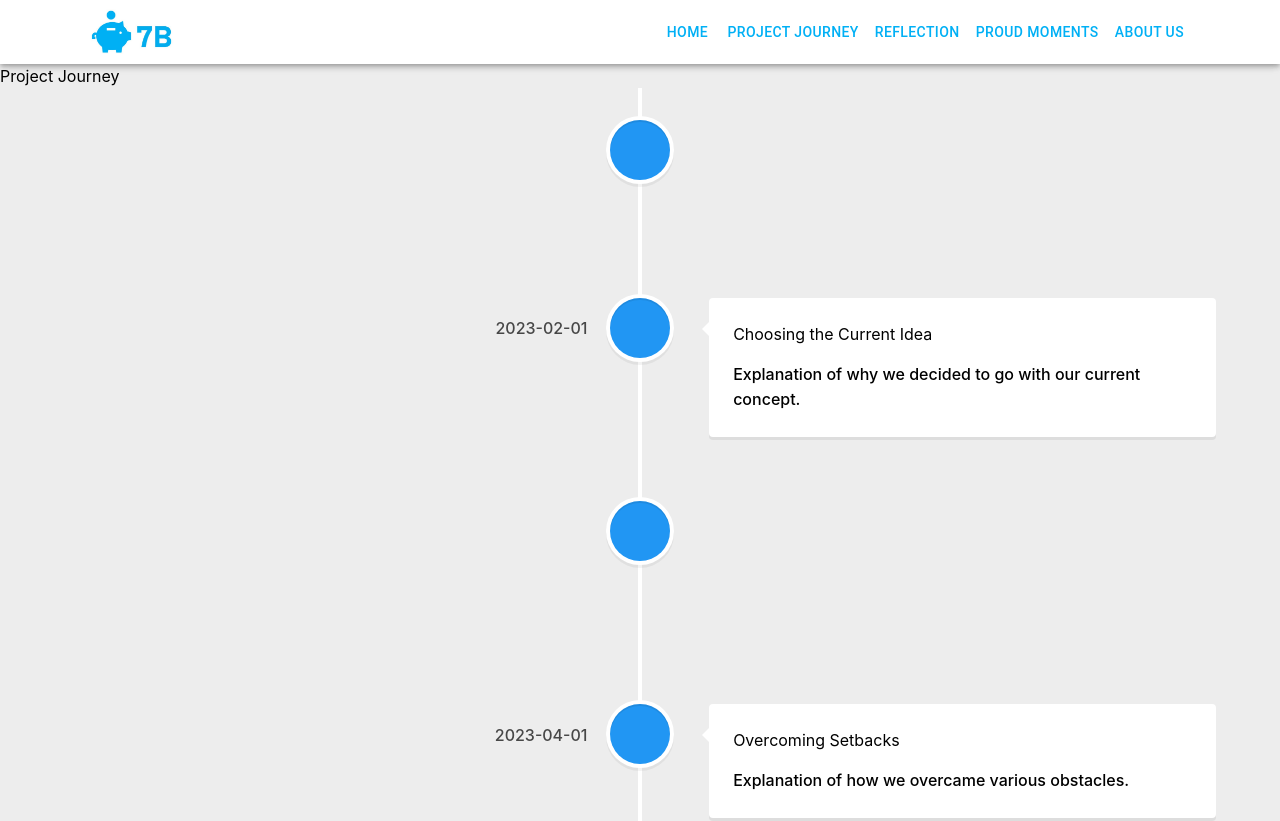
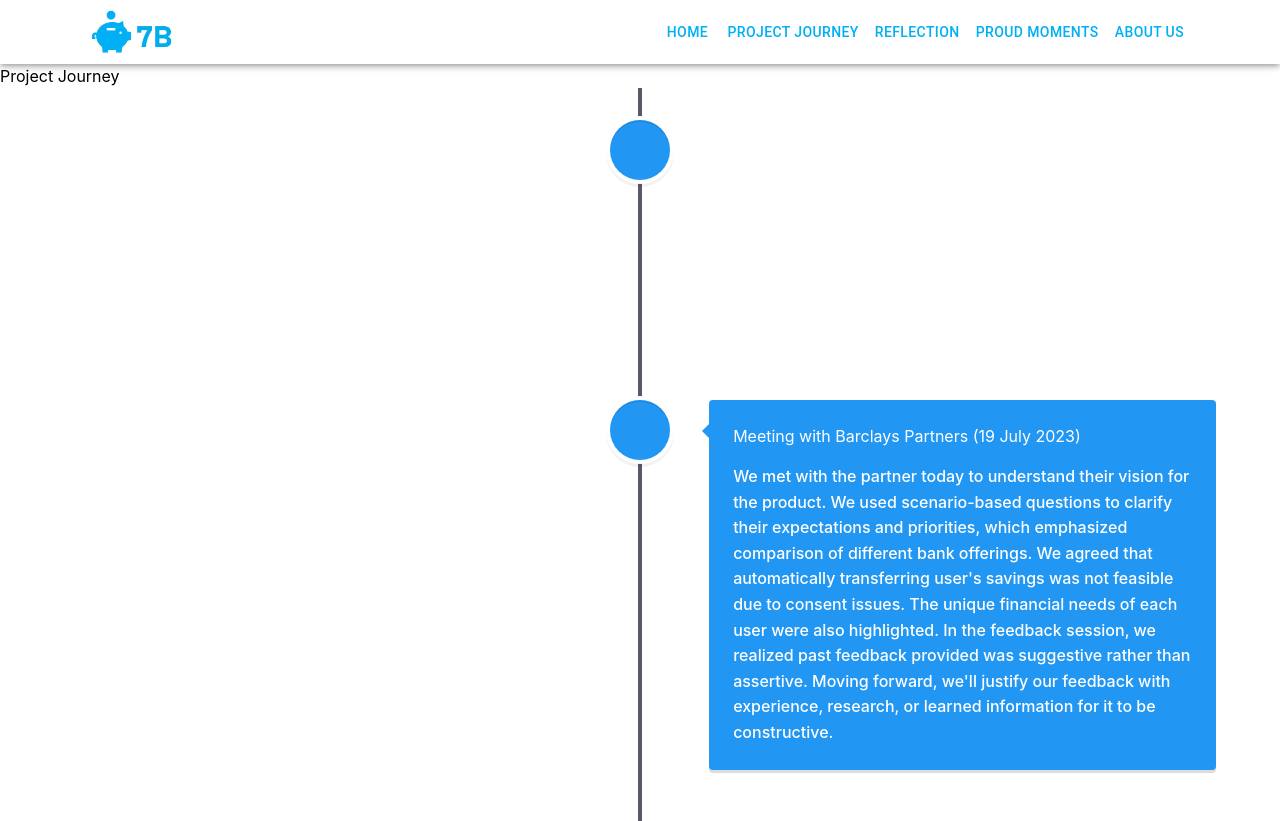
Before and after one commit to Design-and-Innovation-2023/profit-prophets, a React (Create React App) app in the folder team7b-app/: page /project-journey in a window 1280 px wide. Shown: the top 821 px of the page. Built offline with nearby package versions, Linux system fonts and the light colour scheme.

Commit message:
Updated Project Journey Page

```diff
--- a/team7b-app/package.json
+++ b/team7b-app/package.json
@@ -26,6 +26,7 @@
     "react-slick": "^0.29.0",
     "react-vertical-timeline-component": "^3.6.0",
     "slick-carousel": "^1.8.1",
+    "styled-components": "^6.0.5",
     "tailwindcss": "^3.3.3",
     "typescript": "^4.9.5",
     "web-vitals": "^2.1.4"
--- a/team7b-app/src/ProjectJourneyPage.tsx
+++ b/team7b-app/src/ProjectJourneyPage.tsx
@@ -1,44 +1,69 @@
-import { VerticalTimeline, VerticalTimelineElement } from 'react-vertical-timeline-component';
+import React from 'react';
+import { VerticalTimeline, VerticalTimelineElement }  from 'react-vertical-timeline-component';
 import 'react-vertical-timeline-component/style.min.css';
+import styled from 'styled-components';
+
+//Styled Component to override CSS
+const StyledVerticalTimeline = styled(VerticalTimeline)`
+  &::before {
+    background: #59596A; /* Change to whatever color you want */
+  }
+`;
 
 const ProjectJourneyPage = () => {
   return (
-    <div style={{backgroundColor: '#ededed', minHeight: '100vh'}}>
+    <div style={{backgroundColor: '#fff', minHeight: '100vh'}}>
       <h1>Project Journey</h1>
-      <VerticalTimeline>
+      <StyledVerticalTimeline>
         <VerticalTimelineElement
           className="vertical-timeline-element--work"
-          date="2023-01-01"
           iconStyle={{ background: 'rgb(33, 150, 243)', color: '#fff' }}
+          contentStyle={{ background: 'rgb(33, 150, 243)', color: '#fff' }}
+          contentArrowStyle={{ borderRight: '7px solid  rgb(33, 150, 243)' }}
         >
-          <h3 className="vertical-timeline-element-title">Conceptualization</h3>
-          <p>Initial brainstorming and discussions about various ideas.</p>
+          <h3 className="vertical-timeline-element-title">Conceptualization (18 July 2023)</h3>
+          <p>We formulated questions for our partners at Barclays based on a Behaviour Driven Development Model. Our aim is to align our team's understanding of the final product's behavior, ensuring clarity in requirements and avoiding miscommunications.</p>
         </VerticalTimelineElement>
         <VerticalTimelineElement
           className="vertical-timeline-element--work"
           date="2023-02-01"
           iconStyle={{ background: 'rgb(33, 150, 243)', color: '#fff' }}
+          contentStyle={{ background: 'rgb(33, 150, 243)', color: '#fff' }} // Change box color here
+          contentArrowStyle={{ borderRight: '7px solid  rgb(33, 150, 243)' }} // Change arrow color here
         >
-          <h3 className="vertical-timeline-element-title">Choosing the Current Idea</h3>
-          <p>Explanation of why we decided to go with our current concept.</p>
+          <h3 className="vertical-timeline-element-title">Meeting with Barclays Partners (19 July 2023)</h3>
+          <p>We met with the partner today to understand their vision for the product. We used scenario-based questions to clarify their expectations and priorities, which emphasized comparison of different bank offerings. We agreed that automatically transferring user's savings was not feasible due to consent issues. The unique financial needs of each user were also highlighted.
+            In the feedback session, we realized past feedback provided was suggestive rather than assertive. Moving forward,
+            we'll justify our feedback with experience, research, or learned information for it to be constructive.
+          </p>
         </VerticalTimelineElement>
         <VerticalTimelineElement
           className="vertical-timeline-element--work"
           date="2023-03-01"
           iconStyle={{ background: 'rgb(33, 150, 243)', color: '#fff' }}
+          contentStyle={{ background: 'rgb(33, 150, 243)', color: '#fff' }} // Change box color here
+          contentArrowStyle={{ borderRight: '7px solid  rgb(33, 150, 243)' }} // Change arrow color here
         >
-          <h3 className="vertical-timeline-element-title">Development Iteration</h3>
-          <p>Description of different versions, improvements, and setbacks.</p>
+          <h3 className="vertical-timeline-element-title">User Needs Research (20 July - 22 July 2023)</h3>
+          <p>Our team researched key metrics to enable customers to effectively compare savings accounts.
+            We conducted an in-depth analysis of different types of savings accounts, reviewed open banking principles,
+            and studied existing account comparison websites.
+            From our research, we identified crucial metrics including interest rate, eligibility requirements, fees,
+            tax implications, accessibility, account closure requirements, potential cashback, open banking integration,
+            and customer support. We also commenced ranking these metrics based on user surveys and interviews to ensure our
+            findings align with user needs and preferences.</p>
         </VerticalTimelineElement>
         <VerticalTimelineElement
           className="vertical-timeline-element--work"
           date="2023-04-01"
           iconStyle={{ background: 'rgb(33, 150, 243)', color: '#fff' }}
+          contentStyle={{ background: 'rgb(33, 150, 243)', color: '#fff' }} // Change box color here
+          contentArrowStyle={{ borderRight: '7px solid  rgb(33, 150, 243)' }} // Change arrow color here
         >
           <h3 className="vertical-timeline-element-title">Overcoming Setbacks</h3>
           <p>Explanation of how we overcame various obstacles.</p>
         </VerticalTimelineElement>
-      </VerticalTimeline>
+      </StyledVerticalTimeline>
     </div>
   );
 };
```
